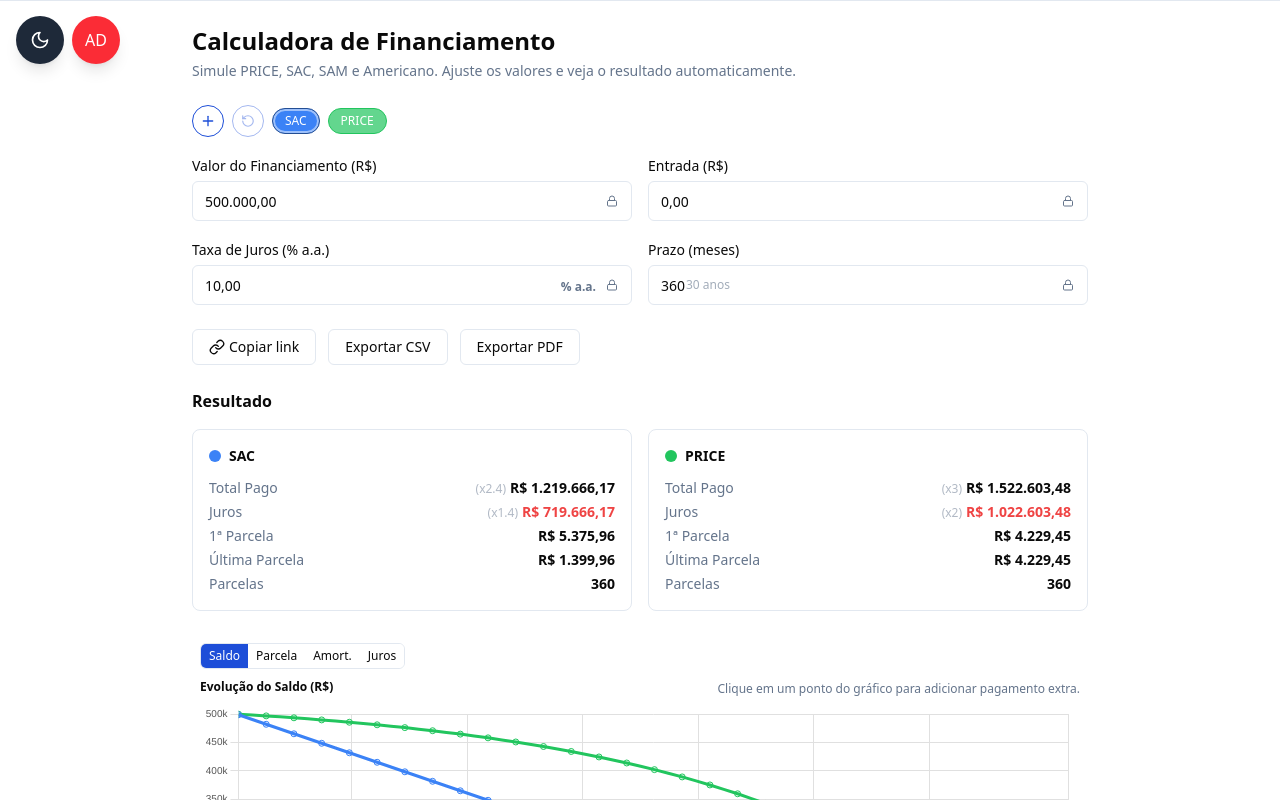
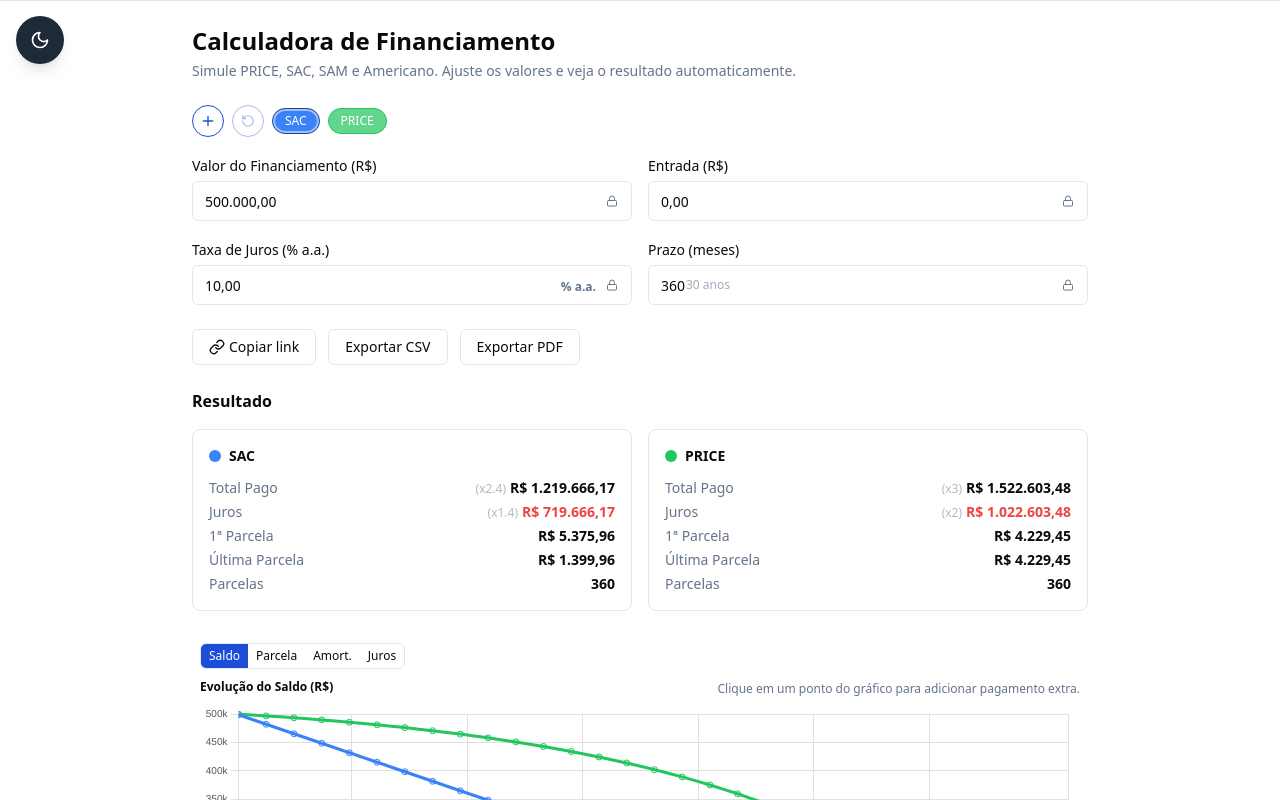
Before and after one commit to lucas-campagna/calculadora-financeira, a SvelteKit app: page / in a window 1280 px wide. Shown: the top 800 px of the page. Built offline with nearby package versions, Linux system fonts and the light colour scheme.

Commit message:
v1.0.4: Remove interstitial ad popup

```diff
--- a/src/routes/+page.svelte
+++ b/src/routes/+page.svelte
@@ -5,7 +5,6 @@
   import AmortizationTable from "$lib/components/amortization-table.svelte";
   import ComparisonChart from "$lib/components/comparison-chart.svelte";
   import ExportButtons from "$lib/components/export-buttons.svelte";
-  import AdInterstitial from "$lib/components/ads/ad-interstitial.svelte";
   import ExtraPaymentModal from "$lib/components/extra-payment-modal.svelte";
   import {
     Carousel,
@@ -19,7 +18,6 @@
     calculateAll,
     studiesStore,
   } from "$lib/stores/calculator-store";
-  import { headerAdsVisible } from "$lib/stores/ads-visibility-store";
   import type { ExtraPayment } from "$lib/calculator/types";
 
   let extraPaymentModalOpen = $state(false);
@@ -28,13 +26,8 @@
   let extraPaymentStudyName = $state<string | undefined>(undefined);
   let extraPaymentStudyId = $state<string | undefined>(undefined);
   let extraPaymentColorIndex = $state(0);
-  let showInterstitial = $state(false);
   let showResults = $state(false);
   let previousResultHash = $state("");
-  let userHasInteracted = $state(false);
-  let lastInterstitialTime = 0;
-  const FIRST_INTERSTITIAL_MS = 1 * 60 * 1000;
-  const INTERSTITIAL_COOLDOWN_MS = 5 * 60 * 1000;
 
   const isDev = import.meta.env.DEV;
 
@@ -46,11 +39,6 @@
 
   let currentSlide = $state(0);
   let carouselApi = $state<CarouselAPI | undefined>(undefined);
-
-  function closeAllPopups() {
-    (document.activeElement as HTMLElement)?.blur();
-    extraPaymentModalOpen = false;
-  }
 
   function openExtraPayment(month: number, studyId?: string) {
     extraPaymentMonth = month;
@@ -89,32 +77,10 @@
         .join(",");
       if (hash !== previousResultHash) {
         previousResultHash = hash;
-        if (userHasInteracted) {
-          const now = Date.now();
-          const timeout =
-            lastInterstitialTime === 0
-              ? FIRST_INTERSTITIAL_MS
-              : INTERSTITIAL_COOLDOWN_MS;
-          if (now - lastInterstitialTime >= timeout) {
-            closeAllPopups();
-            showInterstitial = true;
-            showResults = false;
-            lastInterstitialTime = now;
-          } else {
-            showResults = true;
-          }
-        } else {
-          showResults = true;
-        }
-        // headerAdsVisible.set(true);
+        showResults = true;
       }
     }
   });
-
-  function handleInterstitialClose() {
-    showInterstitial = false;
-    showResults = true;
-  }
 
   onMount(() => {
     initTheme();
@@ -229,10 +195,7 @@
     </Carousel>
 
     <div class="shrink-0 bg-background border-t px-3 pt-2 pb-3">
-      <CalculatorForm
-        compact={true}
-        onchange={() => (userHasInteracted = true)}
-      />
+      <CalculatorForm compact={true} />
     </div>
   </div>
 {:else}
@@ -247,7 +210,7 @@
     </div>
 
     <div class="space-y-6">
-      <CalculatorForm onchange={() => (userHasInteracted = true)} />
+      <CalculatorForm />
       <ExportButtons />
     </div>
 
@@ -322,20 +285,8 @@
         >
       {/if}
     </button>
-    <button
-      onclick={() => {
-        showInterstitial = true;
-        showResults = false;
-      }}
-      class="h-12 w-12 rounded-full bg-red-500 text-white shadow-lg flex items-center justify-center hover:bg-red-600 transition-opacity"
-      aria-label="Mostrar popup de anúncio"
-    >
-      AD
-    </button>
   </div>
 {/if}
-
-<AdInterstitial open={showInterstitial} onclose={handleInterstitialClose} />
 
 <ExtraPaymentModal
   bind:open={extraPaymentModalOpen}
```
